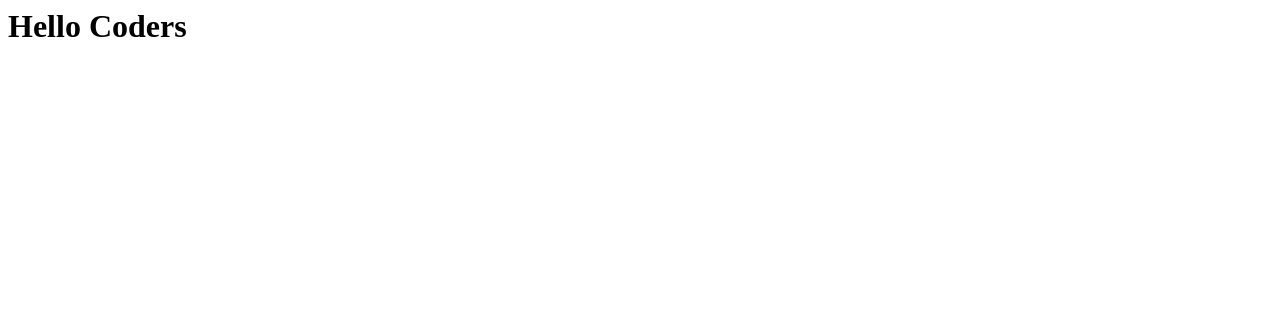
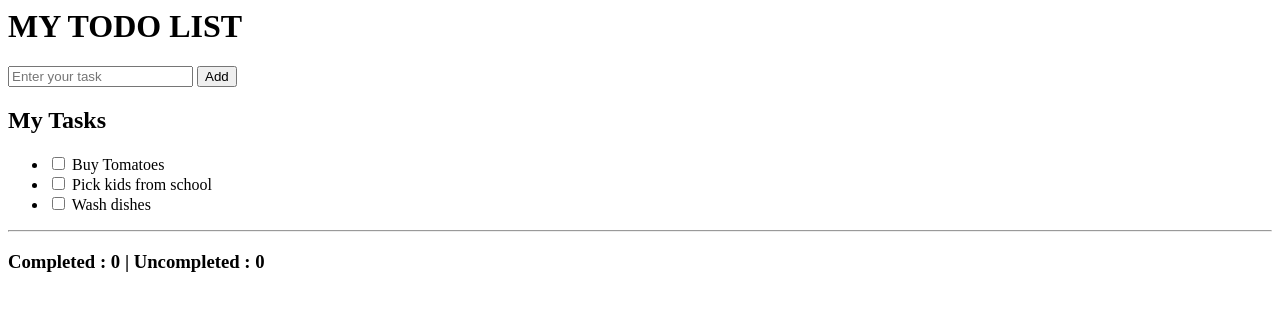
Before and after one commit to nidhish654/Web-Projects, a plain HTML site: page index.html in a window 1280 px wide. Drawn offline with Linux system fonts and the light colour scheme.

Commit message:
Todo App

```diff
--- a/index.html
+++ b/index.html
@@ -3,6 +3,15 @@
         <title>Hello world</title>
     </head>
     <body>
-        <h1>Hello Coders</h1>
+        <h1>MY TODO LIST</h1>
+        <input type="text" id="task" placeholder = "Enter your task" > <input type="button" value ="Add">  <br>
+        <h2>My Tasks</h2>
+        <ul>
+            <li><input type="checkbox"> Buy Tomatoes</li>
+            <li><input type="checkbox"> Pick kids from school</li>
+            <li><input type="checkbox"> Wash dishes</li>
+        </ul>
+        <hr>
+        <h3>Completed : 0 | Uncompleted : 0</h3>
     </body>
 </html>
```
